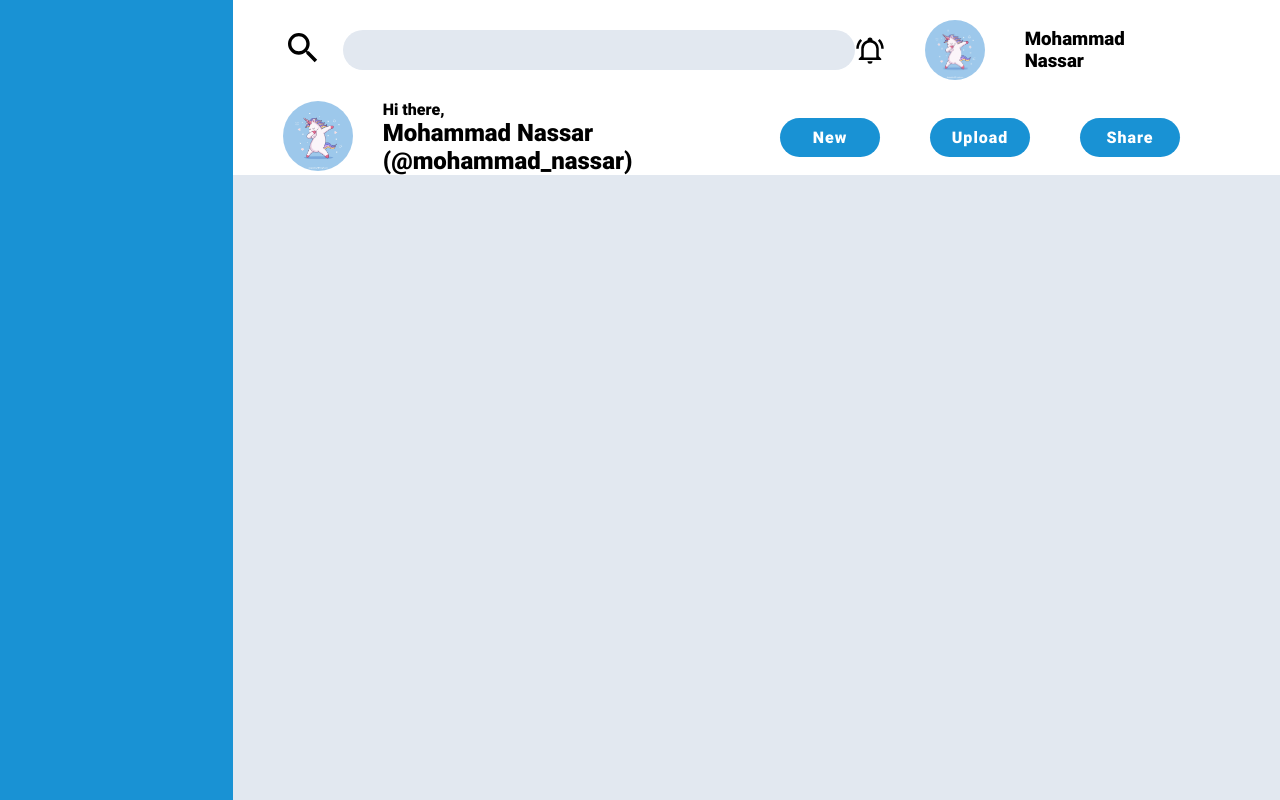
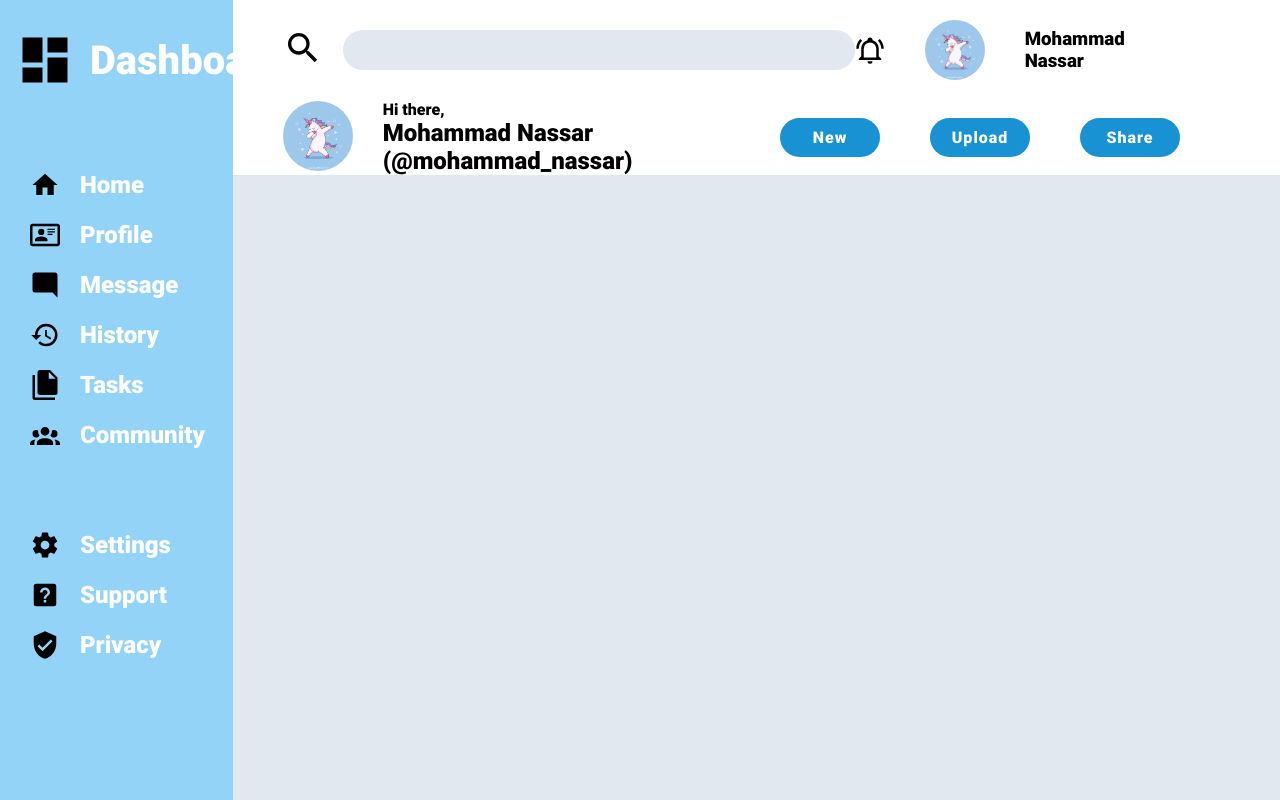
Before and after one commit to MohammadNassar4/Dashboard, a plain HTML site: page index.html in a window 1280 px wide. Drawn offline with Linux system fonts and the light colour scheme.

Commit message:
Nested child elements under the left aside and stylized them.

```diff
--- a/index.html
+++ b/index.html
@@ -44,7 +44,41 @@
         </header>
 
         <aside class="left-aside">
+            <div class="left-aside-header">
+                <img src="/icons/dashboard.svg" alt="dashboard icon">
+                <h1>Dashboard</h1>
+            </div>
 
+            <div class="aside-nav">
+                <img src="/icons/home.svg" alt="home icon">
+                <h2>Home</h2>
+
+                <img src="/icons/profile.svg" alt="profile icon">
+                <h2>Profile</h2>
+
+                <img src="/icons/message-reply.svg" alt="message icon">
+                <h2>Message</h2>
+
+                <img src="/icons/history.svg" alt="history icon">
+                <h2>History</h2>
+
+                <img src="/icons/tasks.svg" alt="tasks icon">
+                <h2>Tasks</h2>
+
+                <img src="/icons/community.svg" alt="community icon">
+                <h2>Community</h2>
+            </div>
+
+            <div class="setting-nav">
+                <img src="/icons/settings.svg" alt="settings icon">
+                <h2>Settings</h2>
+
+                <img src="/icons/support.svg" alt="support icon">
+                <h2>Support</h2>
+
+                <img src="/icons/privacy.svg" alt="privacy icon">
+                <h2>Privacy</h2>
+            </div>
         </aside>
 
         <main>
--- a/styles.css
+++ b/styles.css
@@ -39,9 +39,10 @@ header {
 }
 
 .left-aside {
-    background-color: #1992d4;
+    background-color: #92d3f7;
     grid-column: 1;
     grid-row: 1 / 4;
+    padding-left: 30px;
 }
 
 main {
@@ -144,3 +145,54 @@ input[type='search'] {
     scale: 1.1;
     box-shadow: 2px 4px 0px #015aad;
 }
+
+.left-aside-header {
+    margin-top: 30px;
+    margin-left: -15px;
+    display: grid;
+    grid-template-columns: 60px 100px;
+    align-items: center;
+    gap: 15px;
+}
+
+.left-aside-header h1 {
+    font-size: 40px;
+    color: #ffffff;
+    cursor: pointer;
+    transition: 0.5s;
+}
+
+.left-aside-header h1:hover {
+    color: #9500f8
+}
+
+.left-aside-header img {
+    width: 60px;
+}
+
+.aside-nav img,
+.setting-nav {
+    width: 30px;
+
+}
+
+.aside-nav h2,
+.setting-nav h2 {
+    color: #ffffff;
+    cursor: pointer;
+    transition: 0.5s;
+}
+
+.aside-nav h2:hover,
+.setting-nav h2:hover {
+    color: black;
+}
+
+.aside-nav,
+.setting-nav {
+    margin-top: 80px;
+    display: grid;
+    align-items: center;
+    grid-template-columns: 30px 50px;
+    gap: 20px ;
+}
```
